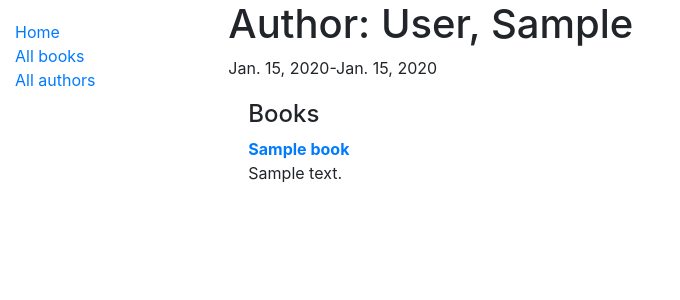
After one commit to chasel2361/Django_mysite, a Django app: page /catalog/author/1 in a window 1280 px wide. The commit adds this page. Shown: the top 300 px of the page, without its empty margins (0-680 px from the left). Run offline with Django 3.2, Linux system fonts and the light colour scheme; tables that the repository leaves empty hold one stand-in row (values such as "Sample post"); some libraries are stand-ins or nearby versions.

Commit message:
tutorial part 6

```diff
--- a/locallibrary/locallibrary/catalog/models.py
+++ b/locallibrary/locallibrary/catalog/models.py
@@ -26,7 +26,7 @@ class Book(models.Model):
     title = models.CharField(max_length=200)
     author = models.ForeignKey('Author', on_delete=models.SET_NULL, null=True)
 
-    summary = models.TextField(max_length=100, help_text='Enter a brief description of the book.')
+    summary = models.TextField(max_length=1000, help_text='Enter a brief description of the book.')
     isbn = models.CharField('ISBN', max_length=13, help_text='13 Character <a href="https://www.isbn-international.org/content/what-isbn">ISBN number</a>')
 
     genre = models.ManyToManyField(Genre, help_text='Select a genre for this book.')
--- a/locallibrary/locallibrary/catalog/templates/base_generic.html
+++ b/locallibrary/locallibrary/catalog/templates/base_generic.html
@@ -18,12 +18,30 @@
                 <ul class="sidebar-nav">
                     <li><a href="{% url 'index' %}">Home</a></li>
                     <li><a href="{% url 'books' %}">All books</a></li>
-                    <li><a href="">All authors</a></li>
+                    <li><a href="{% url 'authors' %}">All authors</a></li>
                 </ul>
                 {% endblock %}
             </div>
             <div class="col-sm-10">
                 {% block content %}{% endblock %}
+
+                {% block pagination %}
+                    {% if is_paginated %}
+                        <div class="pagination">
+                            <span class="page-links">
+                                {% if page_obj.has_previous %}
+                                    <a href="{{ request.path }}?pate={{ page_obj.previous_page_number }}">previous</a>
+                                {% endif %}
+                                <span class="page-current">
+                                    <p>Page {{page_obj.number }} of {{ page_obj.paginatior.num_page }}.</p>
+                                </span>
+                                {% if page_obj.has_next %}
+                                    <a href="{{ request.path }}?page={{ page_obj.next_page_number }}">next</a>
+                                {% endif %}
+                            </span>
+                        </div>
+                    {% endif %}
+                {% endblock %}
             </div>
         </div>
     </div>
--- /dev/null
+++ b/locallibrary/locallibrary/catalog/templates/catalog/author_detail.html
@@ -0,0 +1,19 @@
+{% extends "base_generic.html" %}
+
+{% block content %}
+<h1>Author: {{ author.last_name }}, {{ author.first_name }}</h1>
+<p>
+    {{author.date_of_birth}}-{% if author.date_of_death %}{{author.date_of_death}}{% endif %}
+</p>
+
+<div style="margin-left:20px;margin-top:20px">
+  <h4>Books</h4>
+
+  {% for book in author.book_set.all %}
+  <p>
+    <a href='{{ book.get_absolute_url }}'><strong>{{book.title}}</strong></a><br>
+    {{ book.summary }}
+  </p>
+  {% endfor %}
+</div>
+{% endblock %}
--- a/locallibrary/locallibrary/catalog/templates/catalog/book_detail.html
+++ b/locallibrary/locallibrary/catalog/templates/catalog/book_detail.html
@@ -3,7 +3,7 @@
 {% block content %}
 <h1>Title: {{ book.title }}</h1>
 
-<p><strong>Author:</strong> <a href="">{{ book.author }}</a></p> <!-- author detail link not yet defined -->
+<p><strong>Author:</strong> <a href="{% url 'author-detail' book.author.pk %}">{{ book.author }}</a></p> <!-- author detail link not yet defined -->
 <p><strong>Summart:</strong> {{  book.summary  }}</p>
 <p><strong>ISBN:</strong> {{ book.isbn }}</p>
 <p><strong>Language:</strong> {{ book.language }}</p>
--- a/locallibrary/locallibrary/catalog/templates/catalog/book_list.html
+++ b/locallibrary/locallibrary/catalog/templates/catalog/book_list.html
@@ -6,7 +6,7 @@
   <ul>
       {% for book in book_list %}
       <li>
-          <a herf="{{ book.get_absolute_url }}">{{ book.title }}</a> ({{book.author}})
+          <a href="{{ book.get_absolute_url }}">{{ book.title }}</a> ({{book.author}})
       </li>
       {% endfor %}
   </ul>
--- a/locallibrary/locallibrary/catalog/urls.py
+++ b/locallibrary/locallibrary/catalog/urls.py
@@ -4,5 +4,7 @@ from . import views
 urlpatterns = [
     path('', views.index, name='index'),
     path('books/', views.BookListView.as_view(), name='books'),
-    re_path(r'^book/(?P<pk>\d+)$', views.BookDetailView.as_view(), name='Book-detail'),
+    path('authors/', views.AuthorListView.as_view(), name='authors'),
+    re_path(r'^book/(?P<pk>\d+)$', views.BookDetailView.as_view(), name='book-detail'),
+    re_path(r'^author/(?P<pk>\d+)$', views.AuthorDetailView.as_view(), name='author-detail'),
 ]
--- a/locallibrary/locallibrary/catalog/views.py
+++ b/locallibrary/locallibrary/catalog/views.py
@@ -36,16 +36,24 @@ def book_detail_view(request, primary_key):
 
 class BookListView(generic.ListView):
     model = Book
-    context_object_name = 'my_book_list' # listname as a template variable
-    queryset = Book.objects.filter(title__icontains='war')[:5] # Get 5 books containing the title "war"
-    template_name = 'books/my_arbitrary_template_name_list.html' # Specify template name/location
+    paginate_by = 10
+    # context_object_name = 'my_book_list' # listname as a template variable
+    # queryset = Book.objects.filter(title__icontains='war')[:5] # Get 5 books containing the title "war"
+    # template_name = 'books/my_arbitrary_template_name_list.html' # Specify template name/location
 
-    def get_context_data(self, **kwargs):
-        # call the base implementation first to get the context
-        context = super(BookListView, self).get_context_data(**kwargs)
-        # create any data and add it to the context
-        context['some_data'] = 'This is just some data'
-        return context
+    # def get_context_data(self, **kwargs):
+    #     # call the base implementation first to get the context
+    #     context = super(BookListView, self).get_context_data(**kwargs)
+    #     # create any data and add it to the context
+    #     context['some_data'] = 'This is just some data'
+    #     return context
 
 class BookDetailView(generic.DetailView):
     model = Book
+
+class AuthorListView(generic.ListView):
+    model = Author
+    paginate_by = 10
+
+class AuthorDetailView(generic.DetailView):
+    model = Author
```
Also changed, not shown: locallibrary/locallibrary/catalog/templates/catalog/author_list.html (added, +16 -0 lines).
